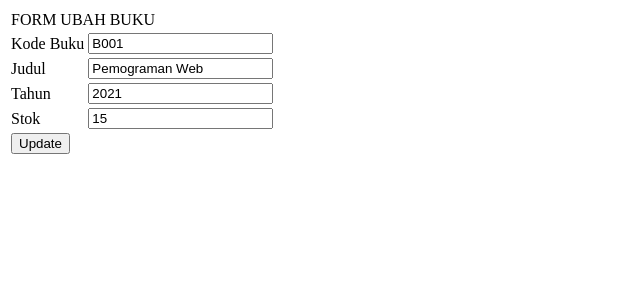
After one commit to rest24/webpro3, a CodeIgniter app: page /database/buku/ubah/1 in a window 1280 px wide. The commit adds this page. Shown: the top 300 px of the page, without its empty margins (0-640 px from the left). Run offline with CodeIgniter, Linux system fonts and the light colour scheme; data comes from the database, SQL or seed files in the repository.

Commit message:
Menambah aksi untuk buku

```diff
--- a/application/controllers/Buku.php
+++ b/application/controllers/Buku.php
@@ -30,7 +30,40 @@ class Buku extends CI_Controller {
 			'stok'=>$this->input->post('stok')
 		);
 
-		$proses=$this->mdl_buku->insertBuku($data);
+		$simpan=$this->mdl_buku->insertBuku($data);
+		redirect('buku');
+	}
+	public function hapus($id_buku='')
+	{
+		$this->load->model('mdl_buku');
+		$where="id_buku='".$id_buku."'";
+
+		$hapus=$this->mdl_buku->deleteBuku($where);
+		redirect('buku');
+	}
+	public function ubah($id_buku='')
+	{
+		//Perintah ambil model buku
+		$this->load->model('mdl_buku');
+		$where="id_buku='".$id_buku."'";
+		$data['buku']=$this->mdl_buku->findBuku($where);
+
+		//Perintah lempar data ke view
+		$this->load->view('editbuku',$data);
+	}
+	public function update($id_buku='')
+	{
+		$this->load->model('mdl_buku');
+		$data=array(
+			'kode'=>$this->input->post('kode'),
+			'judul'=>$this->input->post('judul'),
+			'tahun'=>$this->input->post('tahun'),
+			'stok'=>$this->input->post('stok')
+		);
+		$where="id_buku='".$id_buku."'";
+
+		$ubah=$this->mdl_buku->updateBuku($data,$where);
+
 		redirect('buku');
 	}
 }
--- a/application/models/Mdl_buku.php
+++ b/application/models/Mdl_buku.php
@@ -7,13 +7,18 @@ class Mdl_buku extends CI_Model {
 		$query=$this->db->get('buku');
 		return $query->result();
 	}
+	public function findBuku($where=''){
+		$this->db->where($where);
+		$query=$this->db->get('buku');
+		return $query->result();
+	}
 	public function insertBuku($data=''){
 		$this->db->insert('buku',$data);
 		return true;
 	}
 	public function updateBuku($data='',$where=''){
 		$this->db->where($where);
-		$this->db->update('buku',$buku);
+		$this->db->update('buku',$data);
 		return true;
 	}
 	public function deleteBuku($where=''){
--- /dev/null
+++ b/application/views/editbuku.php
@@ -0,0 +1,18 @@
+<form action="<?php echo base_url().'buku/update/'.$buku[0]->id_buku;?>" method="POST">
+<table>
+	<tr><td colspan="2">FORM UBAH BUKU</td></tr>
+	<tr>
+		<td>Kode Buku</td><td><input type="text" name="kode" value="<?php echo $buku[0]->kode;?>"></td>
+	</tr>
+	<tr>
+		<td>Judul</td><td><input type="text" name="judul" value="<?php echo $buku[0]->judul;?>"></td>
+	</tr>
+	<tr>
+		<td>Tahun</td><td><input type="text" name="tahun" value="<?php echo $buku[0]->tahun;?>"></td>
+	</tr>
+	<tr>
+		<td>Stok</td><td><input type="number" name="stok" value="<?php echo $buku[0]->stok;?>"></td>
+	</tr>
+	<tr><td colspan="2"><input type="submit" value="Update"></td></tr>
+</table>
+</form>
--- a/application/views/viewbuku.php
+++ b/application/views/viewbuku.php
@@ -19,7 +19,10 @@
 			<td><?php echo $b->judul;?></td>
 			<td><?php echo $b->tahun;?></td>
 			<td><?php echo $b->stok;?></td>
-			<td></td>
+			<td>
+ 			<a href="<?php echo base_url().'buku/ubah/'.$b->id_buku;?>">Ubah</a> |
+ 			<a href="<?php echo base_url().'buku/hapus/'.$b->id_buku;?>">Hapus</a>
+			</td>
 		</tr>
 		<?php
 		}
```
